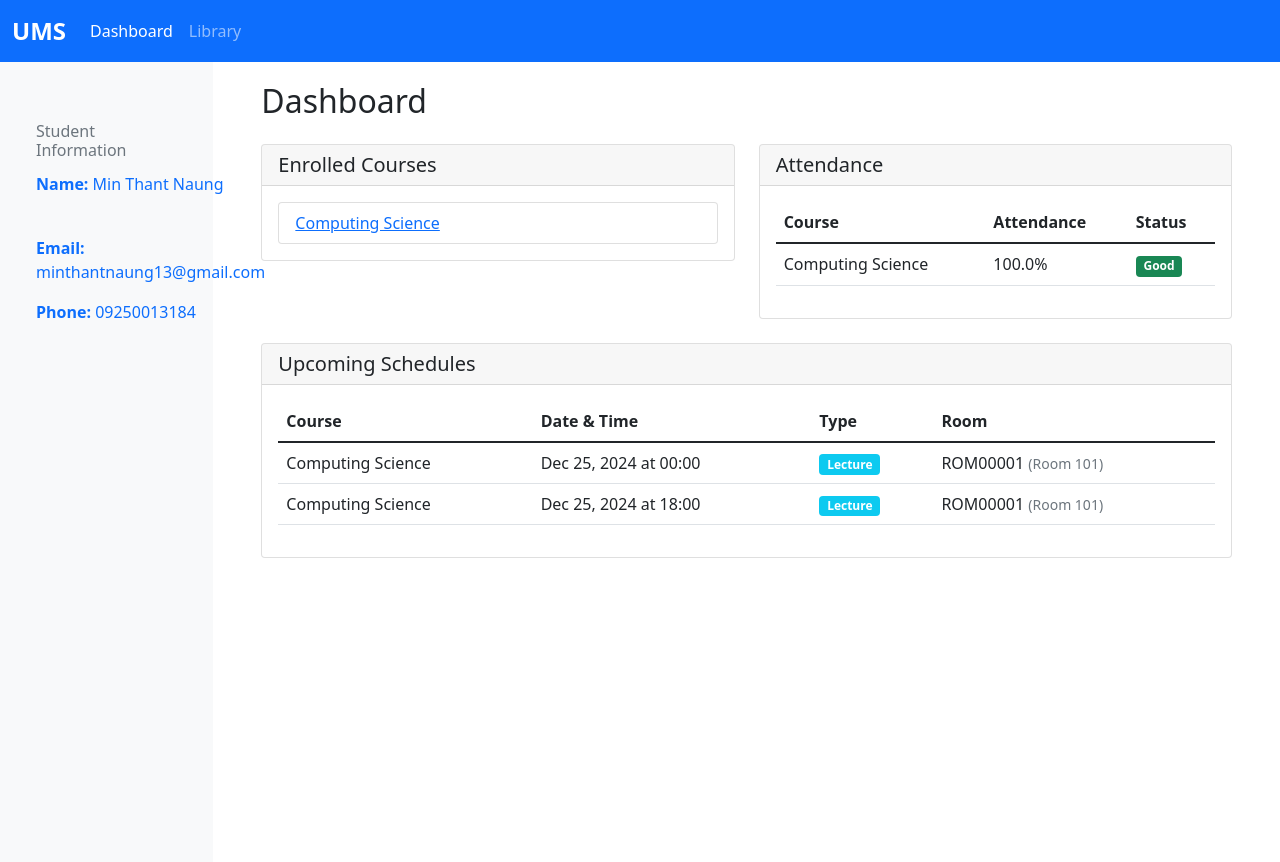
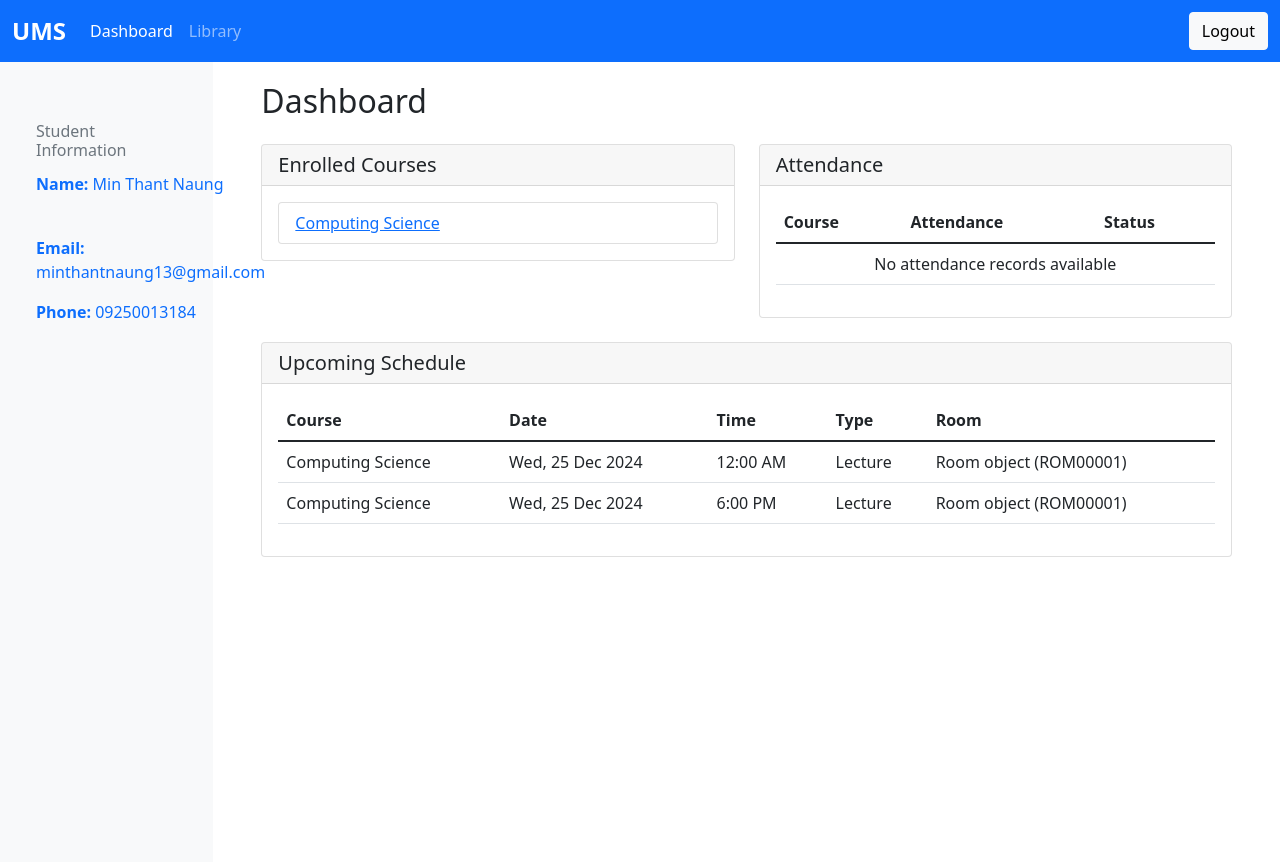
Before and after one commit to RinkitoKun/Django-University-Managment, a Django app: a page that uses main_app/templates/base.html in a window 1280 px wide. Run offline with Django 5.2, Linux system fonts and the light colour scheme; data comes from the database, SQL or seed files in the repository; both versions use the stored data as it was before the commit.

Commit message:
Up to date

```diff
--- a/main_app/templates/base.html
+++ b/main_app/templates/base.html
@@ -23,6 +23,22 @@
         }
     </style>
     {% block extra_css %}{% endblock %}
+    {% block styles %}
+    <style>
+        .btn-link.nav-link {
+            color: var(--danger);
+            padding: 0.5rem 1rem;
+            text-decoration: none;
+            border: none;
+            background: none;
+            cursor: pointer;
+        }
+        .btn-link.nav-link:hover {
+            color: var(--danger-hover);
+            text-decoration: underline;
+        }
+    </style>
+    {% endblock %}
 </head>
 <body>
     <nav class="navbar navbar-expand-lg navbar-dark bg-primary">
@@ -37,12 +53,10 @@
                     <!-- Navigation items will be added in child templates -->
                     {% endblock %}
                 </ul>
-                {% if request.user.is_authenticated %}
-                <form class="d-flex" action="{% url 'login' %}" method="POST">
+                <form method="post" action="{% url 'logout' %}" class="d-flex">
                     {% csrf_token %}
-                    <button class="btn btn-outline-light" type="submit">Logout</button>
+                    <button type="submit" class="btn btn-light">Logout</button>
                 </form>
-                {% endif %}
             </div>
         </div>
     </nav>
--- a/main_app/templates/student/course/course_detail.html
+++ b/main_app/templates/student/course/course_detail.html
@@ -13,7 +13,7 @@
     <div class="row mb-4">
         <div class="col">
             <h2>{{ course.name }}</h2>
-            <p class="text-muted">Professor: {% for professor in course.professors.all %}{{ professor.name }}{% if not forloop.last %}, {% endif %}{% endfor %}</p>
+
         </div>
     </div>
 
--- a/main_app/templates/student/student_dashboard.html
+++ b/main_app/templates/student/student_dashboard.html
@@ -112,15 +112,17 @@
         <div class="col-12 mb-4">
             <div class="card">
                 <div class="card-header">
-                    <h5 class="card-title mb-0">Upcoming Schedules</h5>
+                    <h5 class="card-title mb-0">Upcoming Schedule</h5>
                 </div>
                 <div class="card-body">
+                    {% if schedules %}
                         <div class="table-responsive">
                             <table class="table">
                                 <thead>
                                     <tr>
                                         <th>Course</th>
-                                    <th>Date & Time</th>
+                                        <th>Date</th>
+                                        <th>Time</th>
                                         <th>Type</th>
                                         <th>Room</th>
                                     </tr>
@@ -129,25 +131,18 @@
                                     {% for schedule in schedules %}
                                     <tr>
                                         <td>{{ schedule.course.name }}</td>
-                                    <td>{{ schedule.date|date:"M d, Y" }} at {{ schedule.time|time:"H:i" }}</td>
-                                    <td><span class="badge bg-info">{{ schedule.type }}</span></td>
-                                    <td>
-                                        {% if schedule.room %}
-                                            {{ schedule.room.room_id }}
-                                            <small class="text-muted">({{ schedule.room.room_type }})</small>
-                                        {% else %}
-                                            <span class="text-muted">Not assigned</span>
-                                        {% endif %}
-                                    </td>
-                                </tr>
-                                {% empty %}
-                                <tr>
-                                    <td colspan="4" class="text-center text-muted">No upcoming schedules</td>
+                                        <td>{{ schedule.date|date:"D, d M Y" }}</td>
+                                        <td>{{ schedule.time|time:"g:i A" }}</td>
+                                        <td>{{ schedule.get_type_display }}</td>
+                                        <td>{{ schedule.room|default:"Not Assigned" }}</td>
                                     </tr>
                                     {% endfor %}
                                 </tbody>
                             </table>
                         </div>
+                    {% else %}
+                        <p class="text-muted">No upcoming schedules found.</p>
+                    {% endif %}
                 </div>
             </div>
         </div>
--- a/main_app/urls.py
+++ b/main_app/urls.py
@@ -4,6 +4,9 @@
 urlpatterns = [
     # Login
     path('', views.login_view, name='login'),
+
+    # Logout
+    path('logout/', views.logout_view, name='logout'),
 
     # Student Dashboard
     path('student/<str:student_id>/', views.student_dashboard, name='student_dashboard'),
@@ -58,8 +61,6 @@
          views.mark_attendance, name='mark_attendance'),
     path('professor/<str:professor_id>/course/<str:course_id>/attendance/',
          views.manage_attendance, name='manage_attendance'),
-
-    # Add Schedule
-    path('professor/<str:professor_id>/course/<str:course_id>/schedule/add/',
+    path('professor/<str:professor_id>/course/<str:course_id>/attendance/add/',
          views.add_schedule, name='add_schedule'),
 ]
--- a/main_app/views.py
+++ b/main_app/views.py
@@ -33,6 +33,12 @@
         return redirect('login')
 
     return render(request, 'login.html')
+
+# Add this new view function
+def logout_view(request):
+    if request.method == 'POST':
+        return redirect('login')
+    return redirect(request.META.get('HTTP_REFERER', 'login'))
 
 # Professor dashboard
 def professor_dashboard(request, professor_id):
@@ -143,33 +149,18 @@
 def student_dashboard(request, student_id):
     student = get_object_or_404(Student, pk=student_id)
     courses = student.enrolled_courses.all()
+    attendance = student.attendances.all()
 
-    # Calculate attendance percentage for each course
-    attendance_records = []
-    for course in courses:
-        total_schedules = Schedule.objects.filter(course=course).count()
-        if total_schedules > 0:
-            attended_classes = Attendance.objects.filter(
-                student=student,
-                course=course,
-                is_present=True
-            ).count()
-            attendance_percent = (attended_classes / total_schedules) * 100
-        else:
-            attendance_percent = 0
+    # Get current datetime in the user's timezone
+    current_datetime = timezone.now()
 
-        attendance_records.append({
-            'course': course,
-            'attendance_percent': round(attendance_percent, 2)
-        })
-
-    # Rest of the function remains the same
-    current_datetime = timezone.now()
+    # Get upcoming schedules
     schedules = Schedule.objects.filter(
         course__in=courses,
         date__gte=current_datetime.date()
     ).select_related('course', 'room').order_by('date', 'time')
 
+    # Filter out past schedules from today
     today_schedules = []
     for schedule in schedules:
         schedule_datetime = timezone.make_aware(
@@ -181,7 +172,7 @@
     context = {
         'student': student,
         'courses': courses,
-        'attendance_records': attendance_records,  # Changed from attendance to attendance_records
+        'attendance': attendance,
         'schedules': today_schedules,
     }
 
@@ -190,7 +181,7 @@
 # Course detail view
 def course_detail(request, student_id, course_id):
     student = get_object_or_404(Student, pk=student_id)
-    course = get_object_or_404(Course.objects.prefetch_related('professors'), pk=course_id)
+    course = get_object_or_404(Course, pk=course_id)
     materials = course.materials.all().order_by('-upload_date')
     assignments = course.assignments.all().order_by('due_date')
     today = timezone.now().date()
@@ -250,36 +241,11 @@
 
 # Course schedule
 def course_schedule(request, student_id, course_id):
-    # First try to get student
-    student = None
-    professor = None
-    try:
-        student = Student.objects.get(student_id=student_id)
-    except Student.DoesNotExist:
-        # If student not found, try to get professor
-        try:
-            professor = Professor.objects.get(professor_id=student_id)
-        except Professor.DoesNotExist:
-            messages.error(request, "Invalid user ID")
-            return redirect('home')
+    student = get_object_or_404(Student, id=student_id)
+    course = get_object_or_404(Course, id=course_id)
+    schedules = Schedule.objects.filter(course=course)
 
-    course = get_object_or_404(Course, course_id=course_id)
-    schedules = Schedule.objects.filter(course=course).order_by('date', 'time')
-
-    context = {
-        'course': course,
-        'schedules': schedules,
-    }
-
-    # Add either student or professor to context
-    if student:
-        context['student'] = student
-        template = 'student/course/schedule.html'
-    else:
-        context['professor'] = professor
-        template = 'professor/course/schedule.html'
-
-    return render(request, template, context)
+    return render(request, 'course_schedule.html', {'student': student, 'course': course, 'schedules': schedules})
 
 # Assignment detail
 def assignment_detail(request, student_id, course_id, assignment_id):
@@ -348,7 +314,8 @@
 
 def delete_course_material(request, professor_id, course_id, material_id):
     professor = get_object_or_404(Professor, professor_id=professor_id)
-    material = get_object_or_404(CourseMaterial, material_id=material_id, course__professor=professor)
+    course = get_object_or_404(Course, course_id=course_id)
+    material = get_object_or_404(CourseMaterial, material_id=material_id, course=course)
 
     material.file.delete()  # Delete the actual file
     material.delete()       # Delete the database record
@@ -358,7 +325,8 @@
 
 def update_course_material(request, professor_id, course_id, material_id):
     professor = get_object_or_404(Professor, professor_id=professor_id)
-    material = get_object_or_404(CourseMaterial, material_id=material_id, course__professor=professor)
+    course = get_object_or_404(Course, course_id=course_id)
+    material = get_object_or_404(CourseMaterial, material_id=material_id, course=course)
 
     if request.method == 'POST':
         title = request.POST.get('title')
@@ -374,9 +342,9 @@
         messages.success(request, 'Material updated successfully')
         return redirect('course_materials_manage', professor_id=professor_id, course_id=course_id)
 
-    return render(request, 'professor/update_material.html', {
+    return render(request, 'professor/course/update_material.html', {
         'professor': professor,
-        'course': material.course,
+        'course': course,
         'material': material
     })
 
@@ -417,26 +385,10 @@
                 student=student,
                 course=course,
                 schedule=schedule,
-                defaults={'is_present': False, 'attendance_percent': 0}
+                defaults={'attendance_percent': 0}
             )
             attendance.is_present = attendance_dict[str(student.student_id)]
             attendance.save()
-
-            # Calculate overall attendance percentage for this student in this course
-            total_schedules = Schedule.objects.filter(course=course).count()
-            if total_schedules > 0:
-                attended_classes = Attendance.objects.filter(
-                    student=student,
-                    course=course,
-                    is_present=True
-                ).count()
-                attendance_percent = (attended_classes / total_schedules) * 100
-
-                # Update all attendance records for this student in this course
-                Attendance.objects.filter(
-                    student=student,
-                    course=course
-                ).update(attendance_percent=attendance_percent)
 
         messages.success(request, 'Attendance marked successfully')
         return redirect('manage_attendance', professor_id=professor_id, course_id=course_id)
@@ -566,10 +518,6 @@
     assignment = get_object_or_404(Assignment, pk=assignment_id)
 
     if request.method == 'POST':
-        if '_method' in request.POST and request.POST['_method'] == 'DELETE':
-            submission = get_object_or_404(AssignmentSubmission, student_id=student_id, assignment_id=assignment_id)
-            submission.delete()
-            return JsonResponse({"success": True, "message": "Assignment deleted successfully", "assignment_id": assignment_id})
         if assignment.due_date < timezone.now().date():
             return JsonResponse({'success': False, 'error': 'The due date has passed. You cannot submit or edit the assignment.'})
 
@@ -585,7 +533,7 @@
                 existing_submission.file.delete()
                 existing_submission.file = submission_file
                 existing_submission.save()
-                return JsonResponse({'success': True, 'message': 'Assignment updated successfully', 'file_url': existing_submission.file.url, 'file_name': existing_submission.file.name})
+                return JsonResponse({'success': True, 'message': 'Assignment updated successfully', 'file_url': existing_submission.file.url, 'file_name': existing_submission.file.name, 'assignment_id': assignment_id})
             else:
                 # Create new submission using factory
                 submission = AssignmentSubmissionFactory.create_submission(
@@ -595,7 +543,7 @@
                 )
                 # Enqueue the submission
                 grading_queue.enqueue(submission)
-                return JsonResponse({'success': True, 'message': 'Assignment submitted successfully', 'file_url': submission.file.url, 'file_name': submission.file.name})
+                return JsonResponse({'success': True, 'message': 'Assignment submitted successfully', 'file_url': submission.file.url, 'file_name': submission.file.name, 'assignment_id': assignment_id})
         else:
             return JsonResponse({'success': False, 'error': 'No file uploaded'})
 
```
Also changed, not shown: main_app/admin.py (+1 -8 lines), main_app/models.py (+12 -46 lines), main_app/templates/professor/attendance/manage.html (+2 -36 lines), main_app/templates/update_material.html (deleted, +0 -18 lines), db.sqlite3, main_app/migrations/0001_initial.py, main_app/migrations/0002_delete_staff.py (added), main_app/migrations/0003_alter_schedule_options_alter_schedule_type.py (added), media/book_covers/download_VFo1Eam.jpeg (added), media/book_covers/download_nSPL4zy.jpeg (added), media/course_materials/download_H5Q7FS1.jpeg (added), 3 other files. Lines whose indentation alone changed are shown as unchanged.
